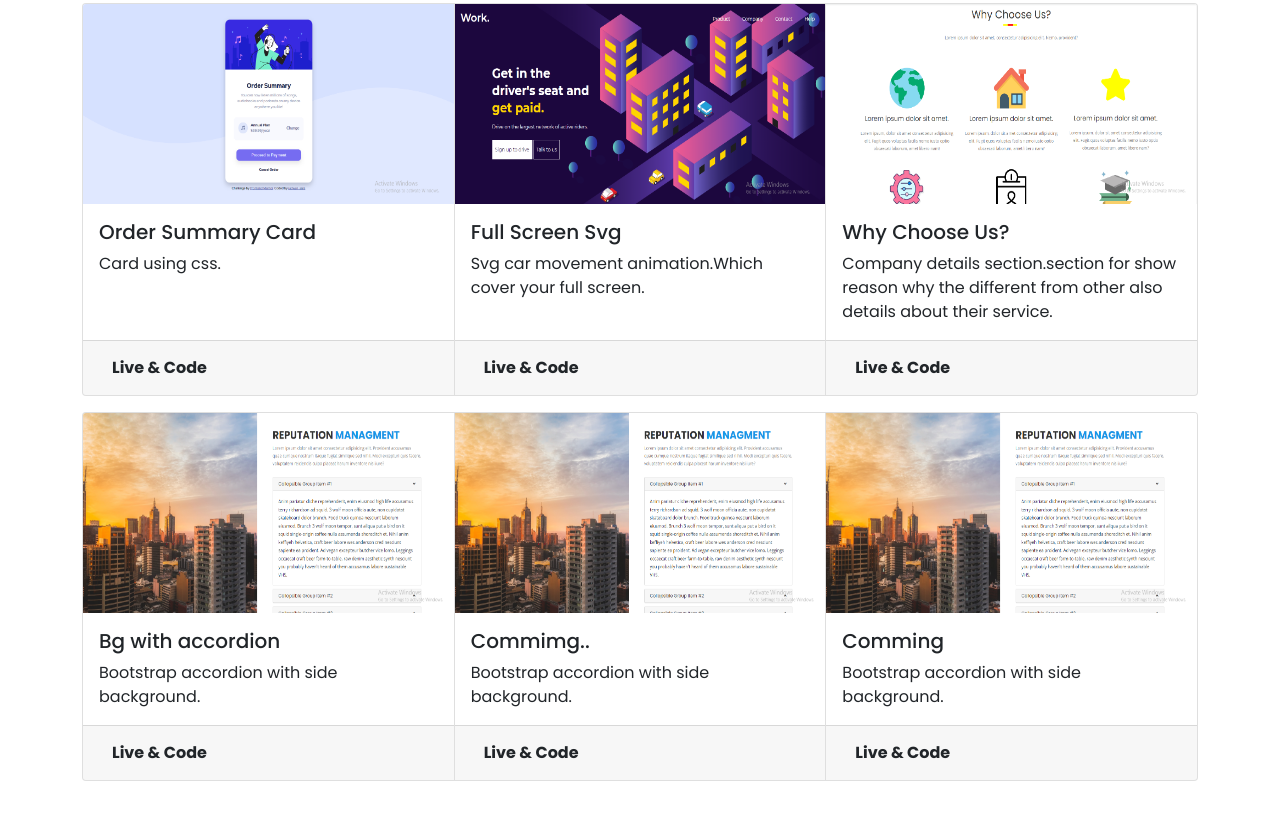
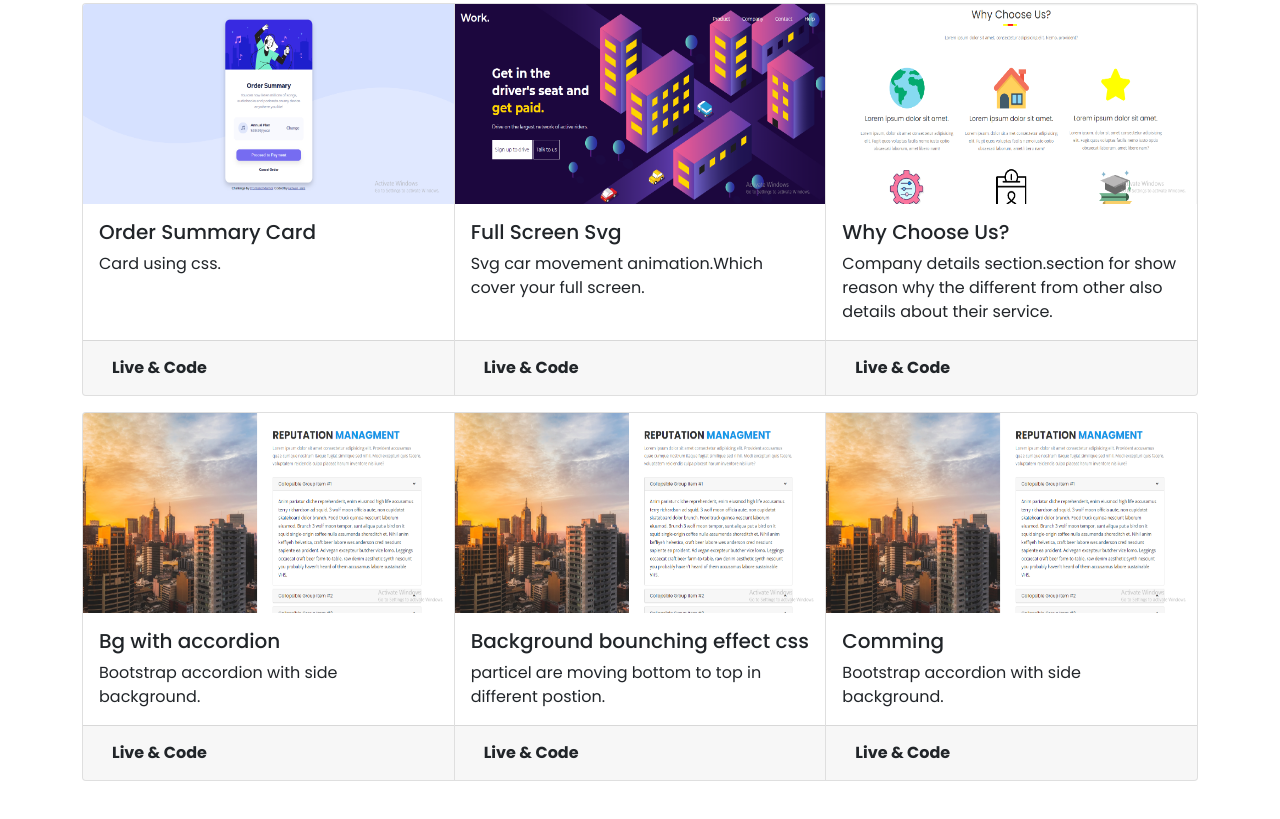
Before and after one commit to radwan503/UI-Widget--HTML-CSS-JS, a plain HTML site: page index.html in a window 1280 px wide. Shown: the part 1411-2230 px from the top of the page. Drawn offline with Linux system fonts and the light colour scheme; a script that the page names is missing.

Commit message:
bounching effect

```diff
--- a/index.html
+++ b/index.html
@@ -182,11 +182,11 @@
                 <div class="card">
                     <img src="img/blogphoto/bgaccrodin.png" class="card-img-top" alt="...">
                     <div class="card-body">
-                        <h5 class="card-title">Commimg..</h5>
-                        <p class="card-text">Bootstrap accordion with side background.</p>
+                        <h5 class="card-title">Background bounching effect css</h5>
+                        <p class="card-text">particel are moving bottom to top in different postion.</p>
                     </div>
                     <div class="card-footer">
-                        <small class="text-muted"><a href="#"
+                        <small class="text-muted"><a href="https://codepen.io/TechBabaRadwan/pen/WNEBxpR"
                                 class="btn fw-bolder " target="_blank">Live & Code</a></small>
                     </div>
                 </div>
```
